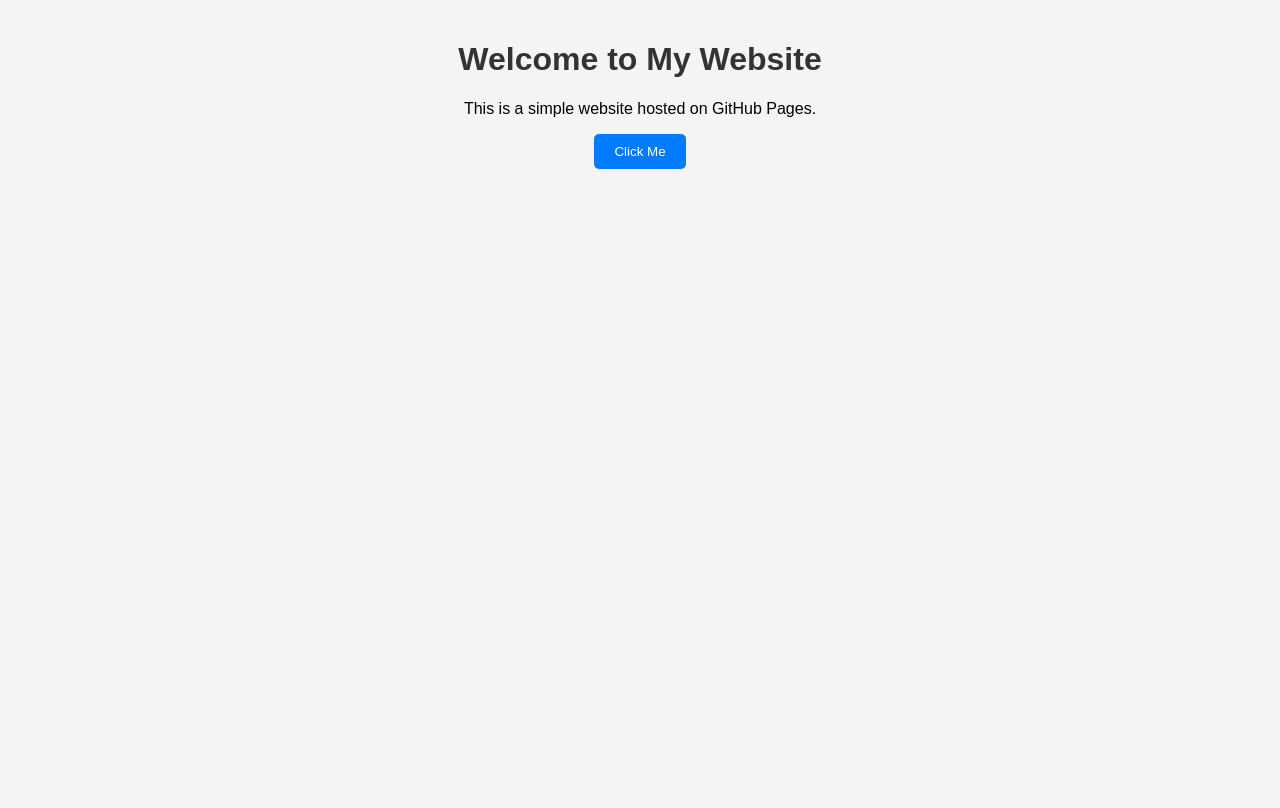
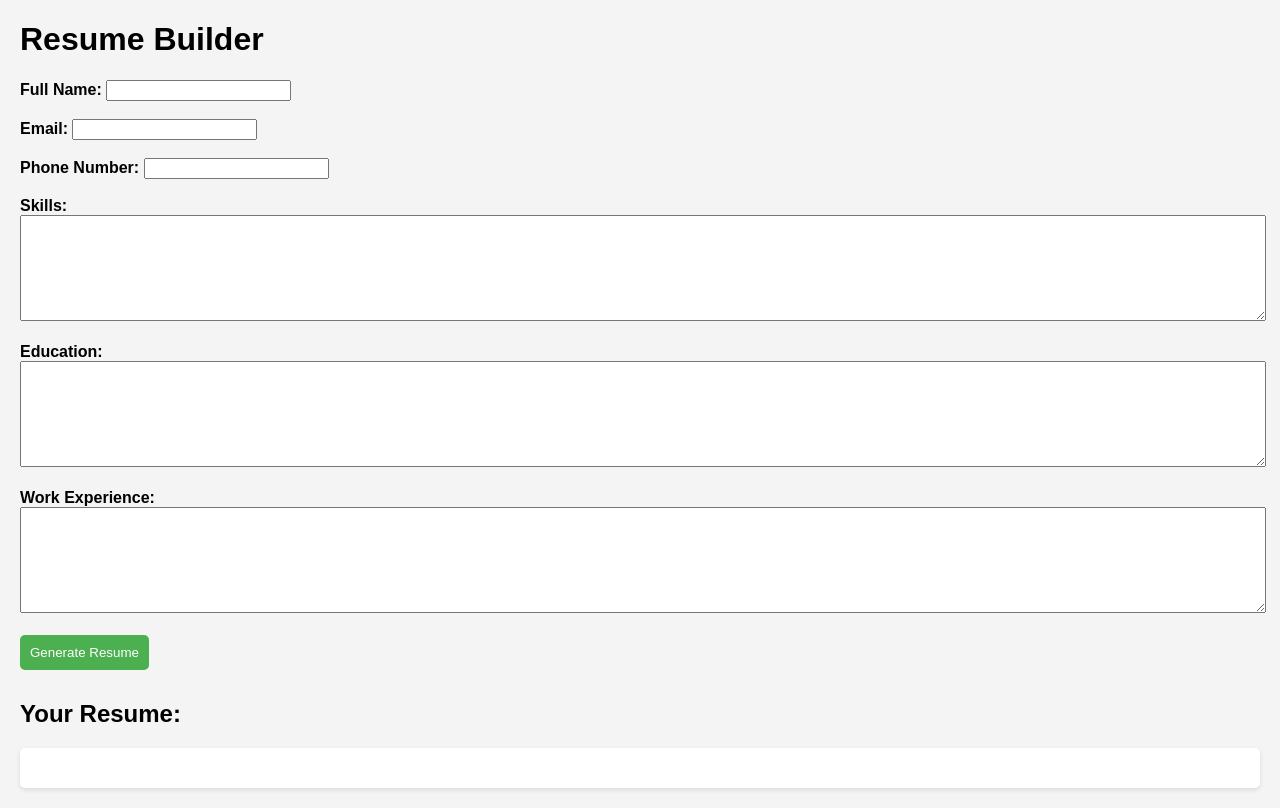
Before and after one commit to manesh41/resume, a plain HTML site: page index.html in a window 1280 px wide. Drawn offline with Linux system fonts and the light colour scheme.

Commit message:
Add files via upload

```diff
--- a/index.html
+++ b/index.html
@@ -1,14 +1,38 @@
 <!DOCTYPE html>
 <html lang="en">
 <head>
-  <meta charset="UTF-8">
-  <meta name="viewport" content="width=device-width, initial-scale=1.0">
-  <title>My Resume Builder</title>
-  <link rel="stylesheet" href="style.css">
+    <meta charset="UTF-8">
+    <meta name="viewport" content="width=device-width, initial-scale=1.0">
+    <title>Resume Builder</title>
+    <link rel="stylesheet" href="style.css">
 </head>
 <body>
-  <h1>Welcome to My Website</h1>
-  <p>This is a simple website hosted on GitHub Pages.</p>
-  <button onclick="alert('Hello, Manish!')">Click Me</button>
+    <h1>Resume Builder</h1>
+    <form id="resume-form">
+        <label for="name">Full Name:</label>
+        <input type="text" id="name" name="name" required><br><br>
+
+        <label for="email">Email:</label>
+        <input type="email" id="email" name="email" required><br><br>
+
+        <label for="phone">Phone Number:</label>
+        <input type="text" id="phone" name="phone"><br><br>
+
+        <label for="skills">Skills:</label>
+        <textarea id="skills" name="skills"></textarea><br><br>
+
+        <label for="education">Education:</label>
+        <textarea id="education" name="education"></textarea><br><br>
+
+        <label for="experience">Work Experience:</label>
+        <textarea id="experience" name="experience"></textarea><br><br>
+
+        <button type="button" onclick="generateResume()">Generate Resume</button>
+    </form>
+
+    <h2>Your Resume:</h2>
+    <div id="resume-output"></div>
+
+    <script src="script.js"></script>
 </body>
 </html>
--- /dev/null
+++ b/script.js
@@ -0,0 +1,25 @@
+function generateResume() {
+    // Collect form data
+    const name = document.getElementById('name').value;
+    const email = document.getElementById('email').value;
+    const phone = document.getElementById('phone').value;
+    const skills = document.getElementById('skills').value;
+    const education = document.getElementById('education').value;
+    const experience = document.getElementById('experience').value;
+
+    // Create the resume content
+    const resumeContent = `
+        <h3>${name}'s Resume</h3>
+        <p><strong>Email:</strong> ${email}</p>
+        <p><strong>Phone:</strong> ${phone}</p>
+        <h4>Skills</h4>
+        <p>${skills}</p>
+        <h4>Education</h4>
+        <p>${education}</p>
+        <h4>Work Experience</h4>
+        <p>${experience}</p>
+    `;
+
+    // Display the resume
+    document.getElementById('resume-output').innerHTML = resumeContent;
+}
--- a/style.css
+++ b/style.css
@@ -1,21 +1,38 @@
 body {
     font-family: Arial, sans-serif;
-  text-align: center;
+    margin: 20px;
     background-color: #f4f4f4;
-  margin: 0;
-  padding: 20px;
 }
-h1 {
-  color: #333;
+
+form {
+    margin-bottom: 30px;
 }
+
+label {
+    font-weight: bold;
+}
+
+textarea {
+    width: 100%;
+    height: 100px;
+}
+
 button {
-  background-color: #007BFF;
+    background-color: #4CAF50;
     color: white;
-  padding: 10px 20px;
+    padding: 10px;
     border: none;
     border-radius: 5px;
     cursor: pointer;
 }
+
 button:hover {
-  background-color: #0056b3;
+    background-color: #45a049;
 }
+
+#resume-output {
+    background-color: #fff;
+    padding: 20px;
+    border-radius: 5px;
+    box-shadow: 0 2px 5px rgba(0, 0, 0, 0.1);
+}
```
Lines whose indentation alone changed are shown as unchanged.
